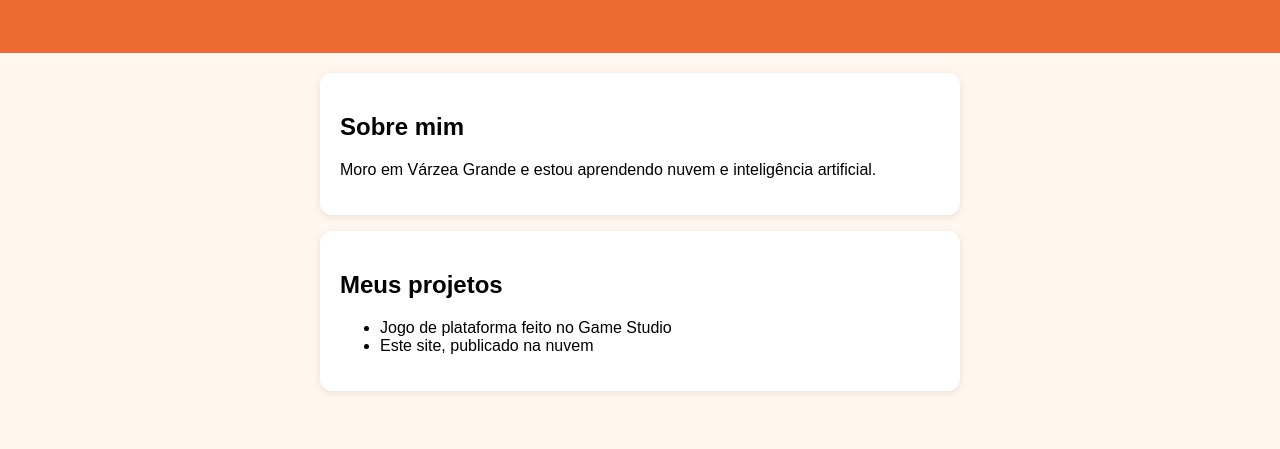
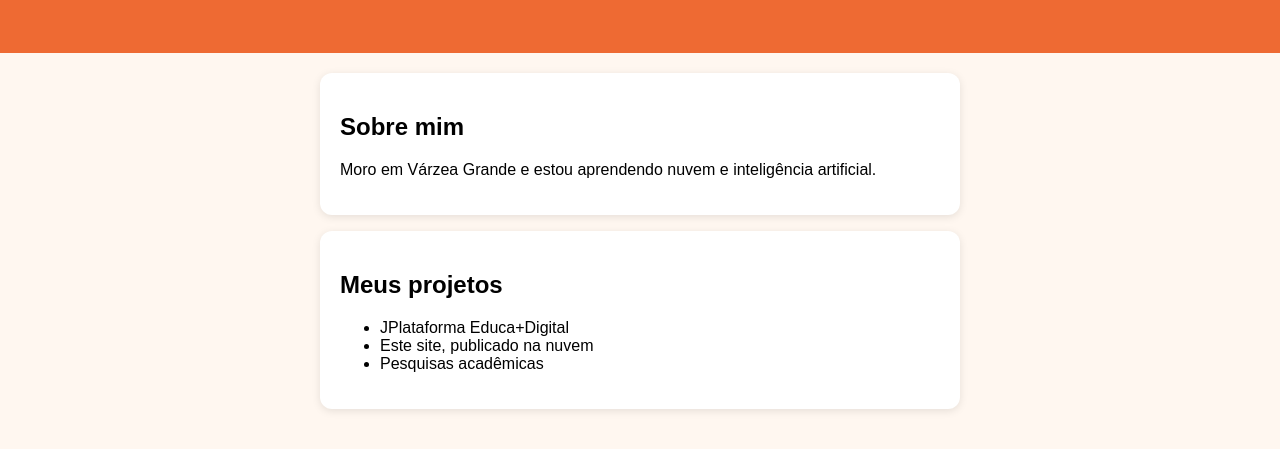
Before and after one commit to Kelvenot/repositorio-conecta-jovem, a plain HTML site: page index.html in a window 1280 px wide. Shown: the part 141-590 px from the top of the page. Drawn offline with Linux system fonts and the light colour scheme.

Commit message:
Update project list in index.html

```diff
--- a/index.html
+++ b/index.html
@@ -46,8 +46,9 @@
     <section class="cartao">
       <h2>Meus projetos</h2>
       <ul>
-        <li>Jogo de plataforma feito no Game Studio</li>
+        <li>JPlataforma Educa+Digital</li>
         <li>Este site, publicado na nuvem</li>
+        <li>Pesquisas acadêmicas</li>
       </ul>
     </section>
   </main>
```
